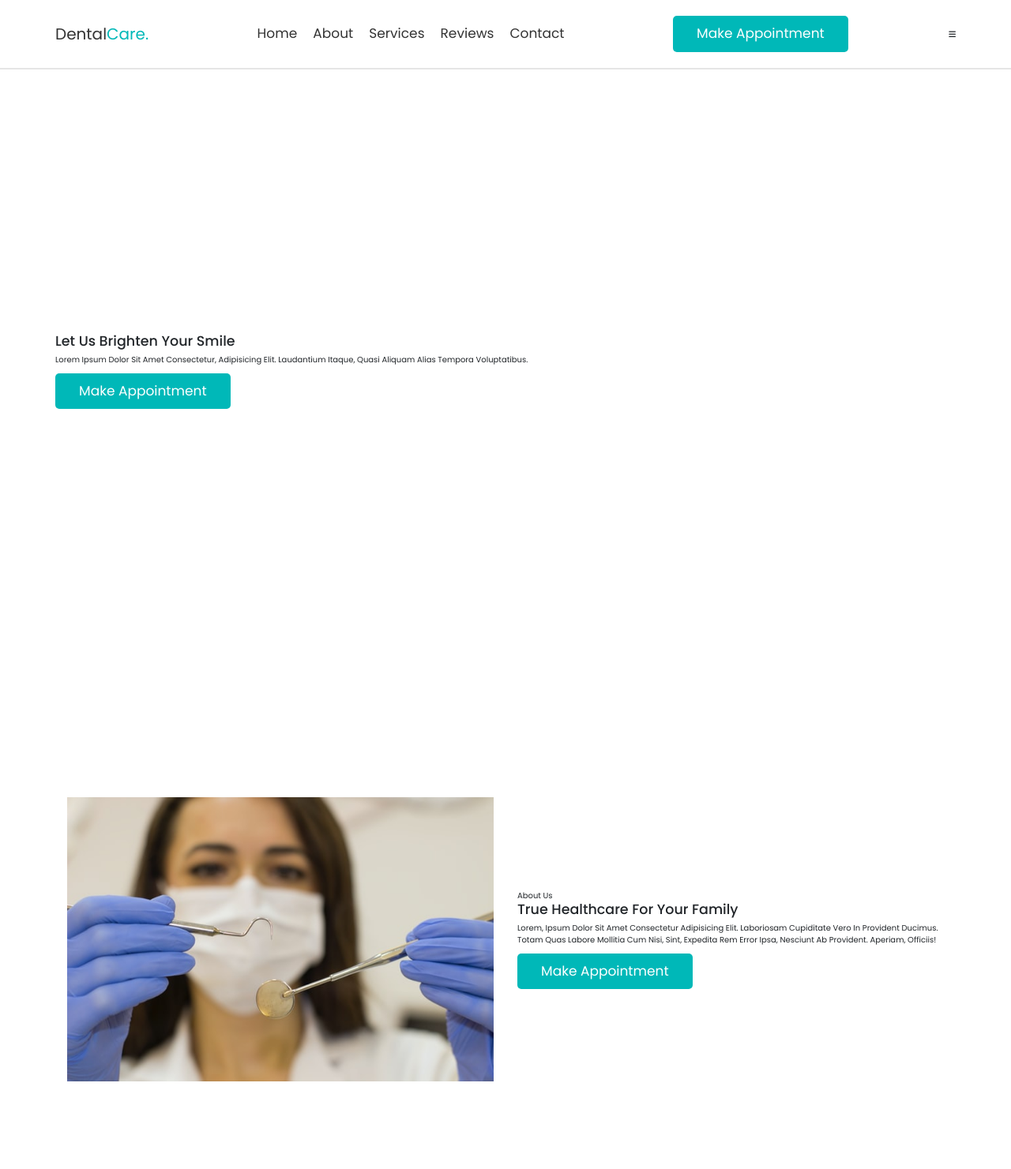
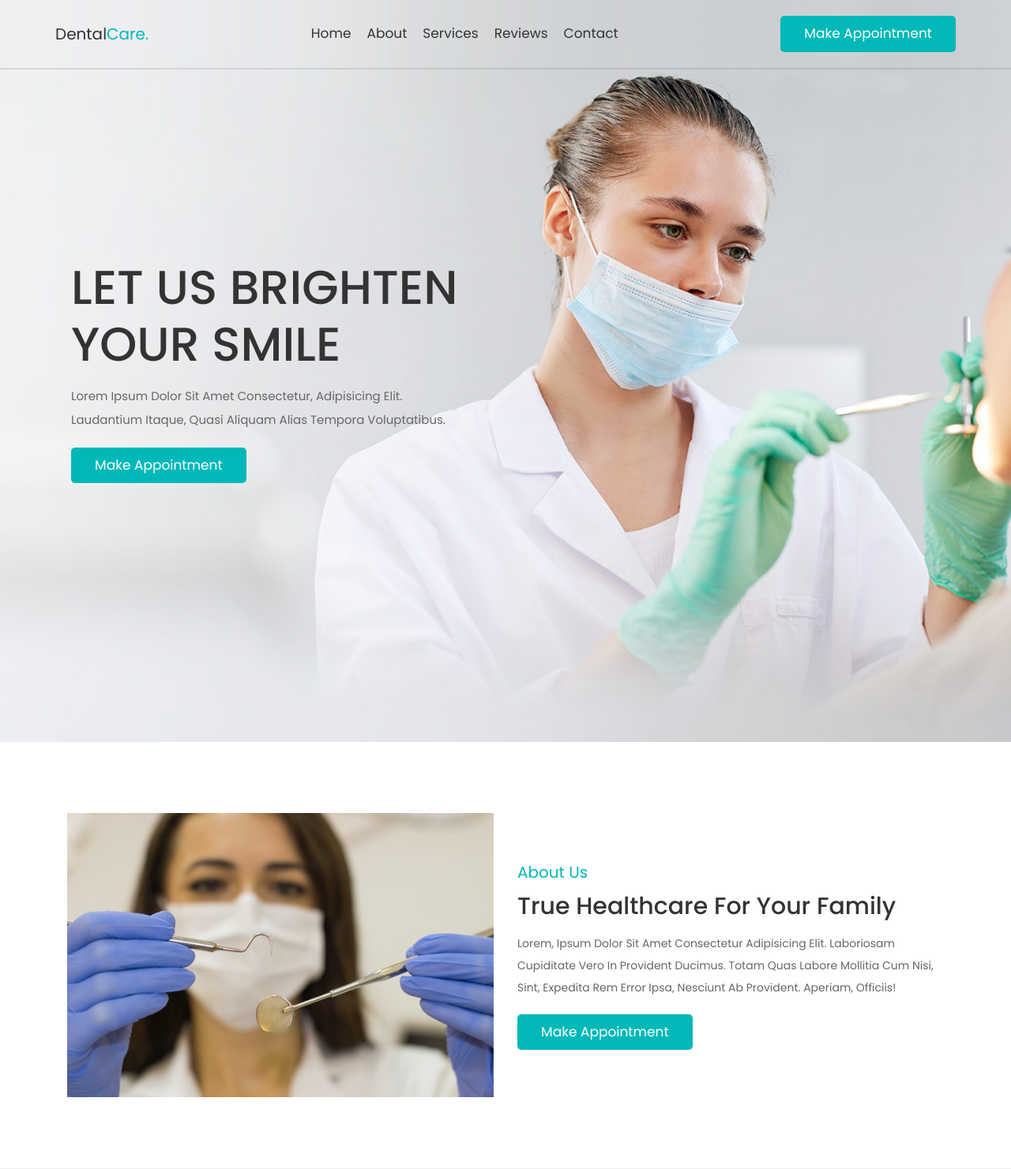
Before and after one commit to HimangsuSarkar/class_project, a PHP site: page / in a window 1280 px wide. Shown: the top 1481 px of the page at 79% size. Run offline with PHP 8.4, Linux system fonts and the light colour scheme.

Commit message:
Update CSS & changes element

```diff
--- a/css/style.css
+++ b/css/style.css
@@ -96,3 +96,91 @@ section{
 .header .nav a:hover{
    color:var(--blue);
 }
+
+#menu-btn{
+   font-size: 2.5rem;
+   color:var(--black);
+   cursor: pointer;
+   display: none;
+}
+
+.home{
+   background:url(../images/home-bg.jpg) no-repeat;
+   background-size: cover;
+   background-position: center;
+}
+
+.home .content{
+   width: 55rem;
+   padding:2rem;
+}
+
+.home .content h3{
+   font-size: 6rem;
+   text-transform: uppercase;
+   color:var(--black);
+}
+
+.home .content p{
+   line-height: 2;
+   font-size: 1.5rem;
+   color:var(--light-color);
+   padding:1rem 0;
+}
+
+.about .row{
+   min-height: 50vh;
+}
+
+.about .content span{
+   font-size: 2rem;
+   color:var(--blue);
+}
+
+.about .content h3{
+   font-size: 3rem;
+   color:var(--black);
+   margin-top: 1rem;
+}
+
+.about .content p{
+   padding:1rem 0;
+   font-size: 1.4rem;
+   color:var(--light-color);
+   line-height: 2;
+}
+
+.services{
+   background-color: var(--light-bg);
+}
+
+.services .box-container{
+   display: grid;
+   grid-template-columns: repeat(auto-fit, minmax(30rem, 1fr));
+   gap:2rem;
+}
+
+.services .box-container .box{
+   text-align: center;
+   padding:2rem;
+   background-color: var(--white);
+   box-shadow: var(--box-shadow);
+   border-radius: .5rem;
+}
+
+.services .box-container .box img{
+   margin:1rem 0;
+   height: 4rem;
+}
+
+.services .box-container .box h3{
+   font-size: 2rem;
+   padding:1rem 0;
+   color:var(--black);
+}
+
+.services .box-container .box p{
+   font-size: 1.5rem;
+   color:var(--light-color);
+   line-height: 2;
+}
```
